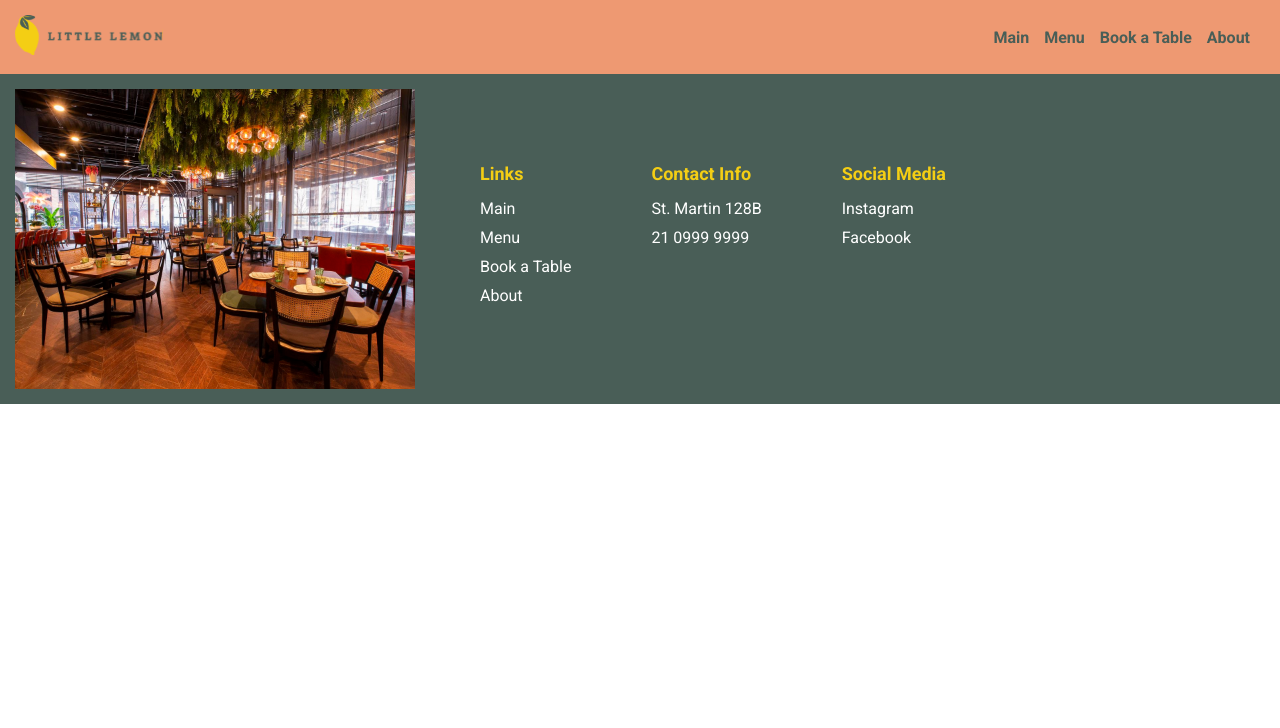
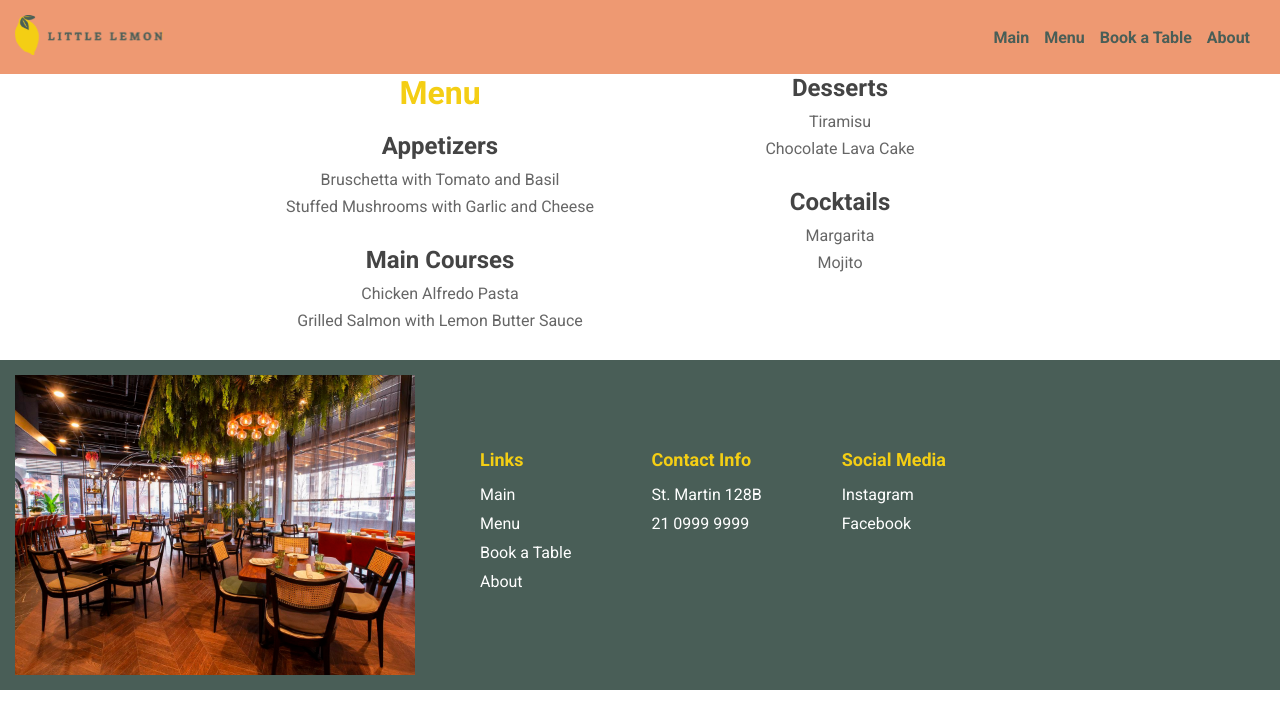
Before and after one commit to ddimkou/meta-little-lemon, a React (Create React App) app: page /menu in a window 1280 px wide. Shown: the top 728 px of the page. Built offline with nearby package versions, Linux system fonts and the light colour scheme.

Commit message:
menu page

```diff
--- a/src/App.css
+++ b/src/App.css
@@ -134,3 +134,52 @@ footer img {
 .links a:hover {
   color: #ffcc00;
 }
+
+/* MENU */
+/* Menu.css */
+/* Menu.css */
+
+/* Overall Menu Styles */
+.menu-container {
+  max-width: 800px;
+  margin: 0 auto;
+  text-align: center; /* Center the entire menu */
+  display: flex; /* Use flexbox for horizontal centering */
+  justify-content: center;
+}
+
+.menu-column {
+  flex: 1; /* Each column takes equal space */
+  padding: 0 10px; /* Add padding between columns if needed */
+}
+
+.menu-heading {
+  color: #f4ce14;
+  font-size: 2rem;
+  margin-bottom: 20px;
+}
+
+/* Section Styles */
+.menu-section {
+  margin-bottom: 30px;
+}
+
+.section-heading {
+  color: #444;
+  font-size: 1.5rem;
+  margin-bottom: 10px;
+}
+
+/* List Styles */
+.menu-list {
+  list-style-type: none;
+  padding: 0;
+  margin: 0;
+}
+
+.menu-item {
+  margin-bottom: 8px;
+  color: #666;
+}
+
+/* Add some additional styling if needed */
--- a/src/App.js
+++ b/src/App.js
@@ -5,6 +5,7 @@ import Home from "./Home/Home";
 import Reserve from "./Reserve";
 import Footer from "./Footer";
 import Header from "./Header";
+import Menu from "./Menu";
 
 function App() {
   return (
@@ -14,6 +15,7 @@ function App() {
         <Routes>
           <Route path="/" element={<Home />} />
           <Route path="/reserve" element={<Reserve />} />
+          <Route path="/menu" element={<Menu />} />
         </Routes>
         <Footer />
       </>
--- a/src/Home/Home.css
+++ b/src/Home/Home.css
@@ -169,13 +169,15 @@
 
 .about-container {
   display: flex;
-  justify-content: space-between;
+  justify-content: space-around;
   align-items: center;
   padding: 20px;
+  margin-top: 6em;
 }
 
 .about-left {
   flex: 1;
+  max-width: 600px;
 }
 
 .about-left h2 {
--- /dev/null
+++ b/src/Menu.js
@@ -0,0 +1,51 @@
+import React from "react";
+
+const Menu = () => {
+  return (
+    <div className="menu-container">
+      <div className="menu-column">
+        <h2 className="menu-heading">Menu</h2>
+
+        <section className="menu-section">
+          <h3 className="section-heading">Appetizers</h3>
+          <ul className="menu-list">
+            <li className="menu-item">Bruschetta with Tomato and Basil</li>
+            <li className="menu-item">
+              Stuffed Mushrooms with Garlic and Cheese
+            </li>
+          </ul>
+        </section>
+
+        <section className="menu-section">
+          <h3 className="section-heading">Main Courses</h3>
+          <ul className="menu-list">
+            <li className="menu-item">Chicken Alfredo Pasta</li>
+            <li className="menu-item">
+              Grilled Salmon with Lemon Butter Sauce
+            </li>
+          </ul>
+        </section>
+      </div>
+
+      <div className="menu-column">
+        <section className="menu-section">
+          <h3 className="section-heading">Desserts</h3>
+          <ul className="menu-list">
+            <li className="menu-item">Tiramisu</li>
+            <li className="menu-item">Chocolate Lava Cake</li>
+          </ul>
+        </section>
+
+        <section className="menu-section">
+          <h3 className="section-heading">Cocktails</h3>
+          <ul className="menu-list">
+            <li className="menu-item">Margarita</li>
+            <li className="menu-item">Mojito</li>
+          </ul>
+        </section>
+      </div>
+    </div>
+  );
+};
+
+export default Menu;
```
